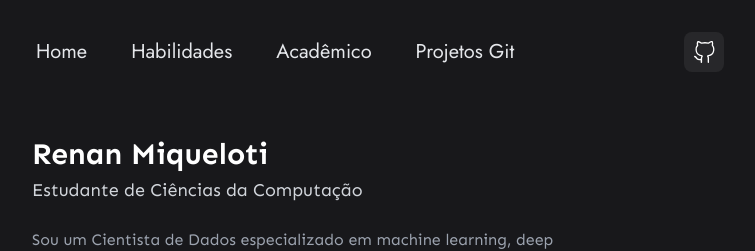
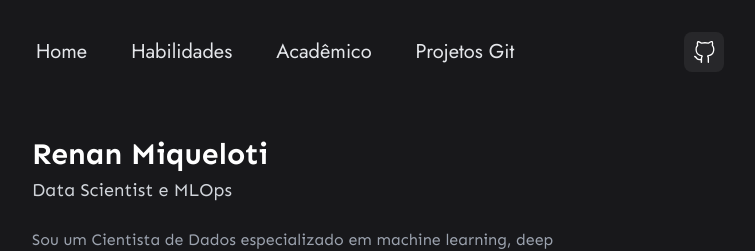
Before and after one commit to RenanMiqueloti/Page, a Next.js app: page / in a window 1280 px wide. Shown: the top 251 px of the page, without its empty margins (268-1023 px from the left). Built offline with nearby package versions, Linux system fonts and the light colour scheme.

Commit message:
commitabout

```diff
--- a/components/Sections/About.section.tsx
+++ b/components/Sections/About.section.tsx
@@ -11,7 +11,7 @@ const About: NextComponentType = () => {
       <div>
         <p className="text-3xl font-bold text-white">Renan Miqueloti</p>
         <p className="mt-1 text-lg text-gray-300">
-          Estudante de Ciências da Computação
+          Data Scientist e MLOps
         </p>
 
         <p className="mt-6 text-gray-400">
```
